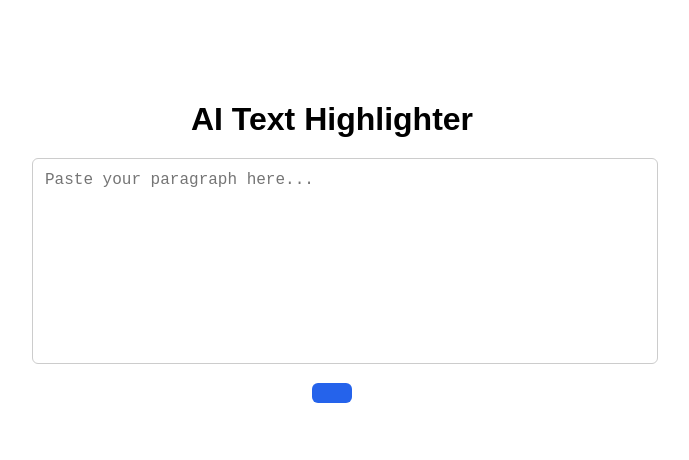
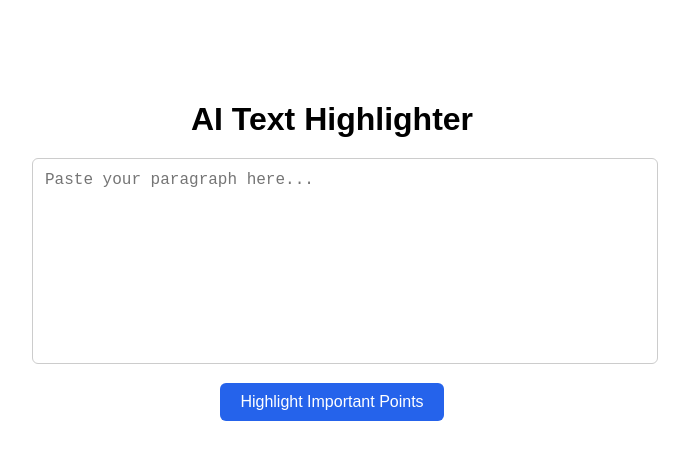
Before and after one commit to Aryanshete/text-highlighter, a Next.js app: page / in a window 1280 px wide. Shown: the top 460 px of the page, without its empty margins (308-997 px from the left). Built offline with nearby package versions, Linux system fonts and the light colour scheme.

Commit message:
Update button text based on loading state

```diff
--- a/app/page.js
+++ b/app/page.js
@@ -52,7 +52,7 @@ export default function Home() {
         onClick={highlightText}
         disabled={loading}
       >
-        {loading ? "Processing..." : " "}
+        {loading ? "Processing..." : "Highlight Important Points"}
       </button>
 
       {loading && <p style={styles.loadingText}>⏳ Please wait...</p>}
```
